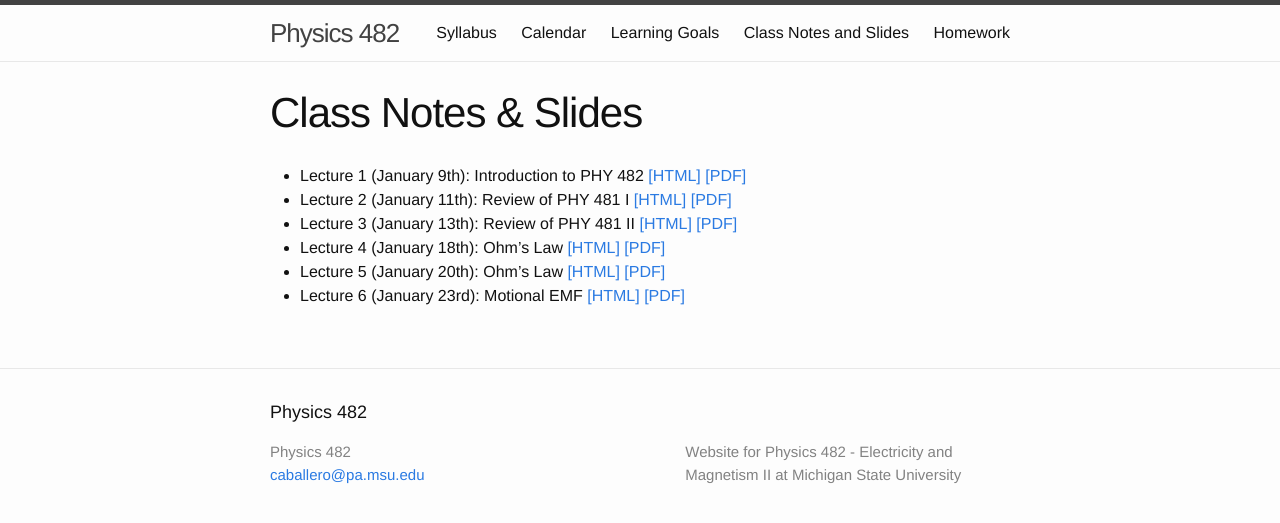
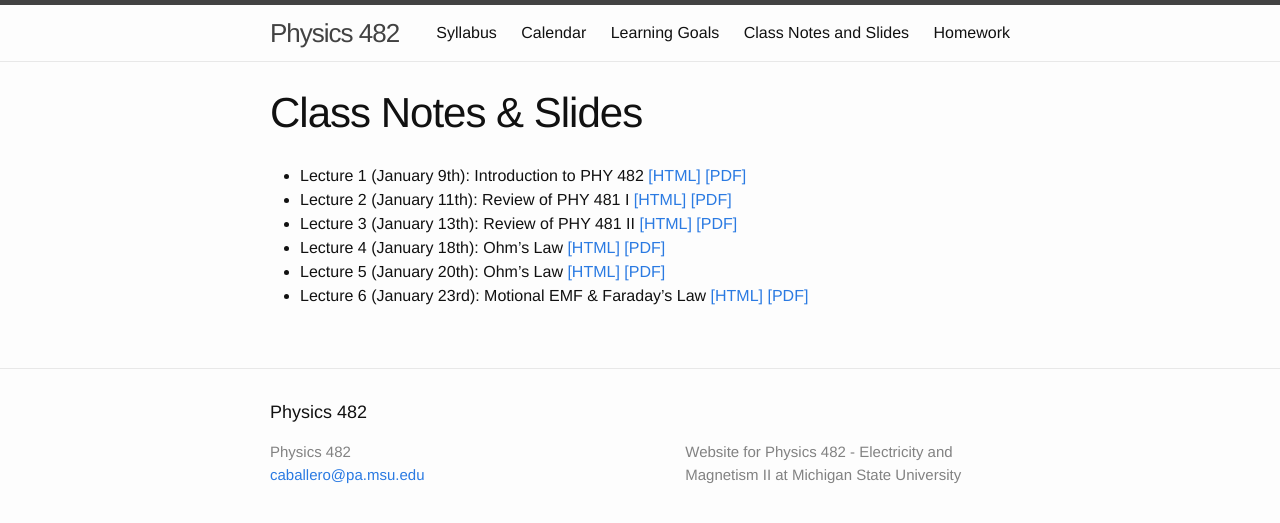
Before and after one commit to KSchram/phy482msu, a Jekyll site: the page built from notes/list_of_notes.md, in a window 1280 px wide. Shown: the top 523 px of the page. Built offline with Jekyll 4.4.1, drawn with Linux system fonts in a browser that asks for light colours.

Commit message:
update list

```diff
--- a/notes/list_of_notes.md
+++ b/notes/list_of_notes.md
@@ -9,4 +9,4 @@ permalink: notes/index.html
 * Lecture 3 (January 13th): Review of PHY 481 II [[HTML]](./03-slides.html) [[PDF]](./03-slides.pdf)
 * Lecture 4 (January 18th): Ohm's Law [[HTML]](./04-slides.html) [[PDF]](./04-slides.pdf)
 * Lecture 5 (January 20th): Ohm's Law [[HTML]](./05-slides.html) [[PDF]](./05-slides.pdf)
-* Lecture 6 (January 23rd): Motional EMF [[HTML]](./06-slides.html) [[PDF]](./06-slides.pdf)
+* Lecture 6 (January 23rd): Motional EMF & Faraday's Law [[HTML]](./06-slides.html) [[PDF]](./06-slides.pdf)
```
Also changed, not shown: 2 other files.
